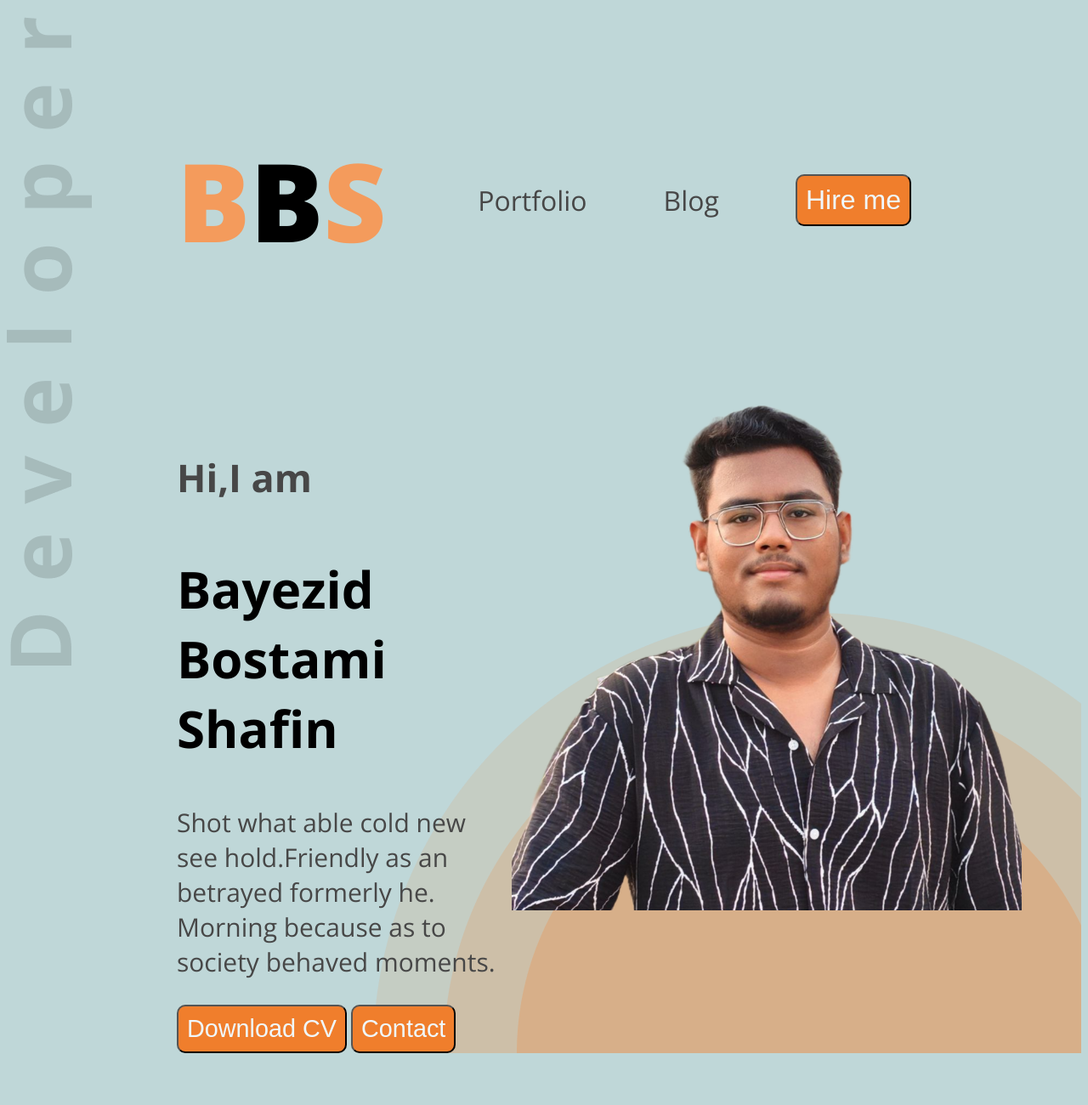
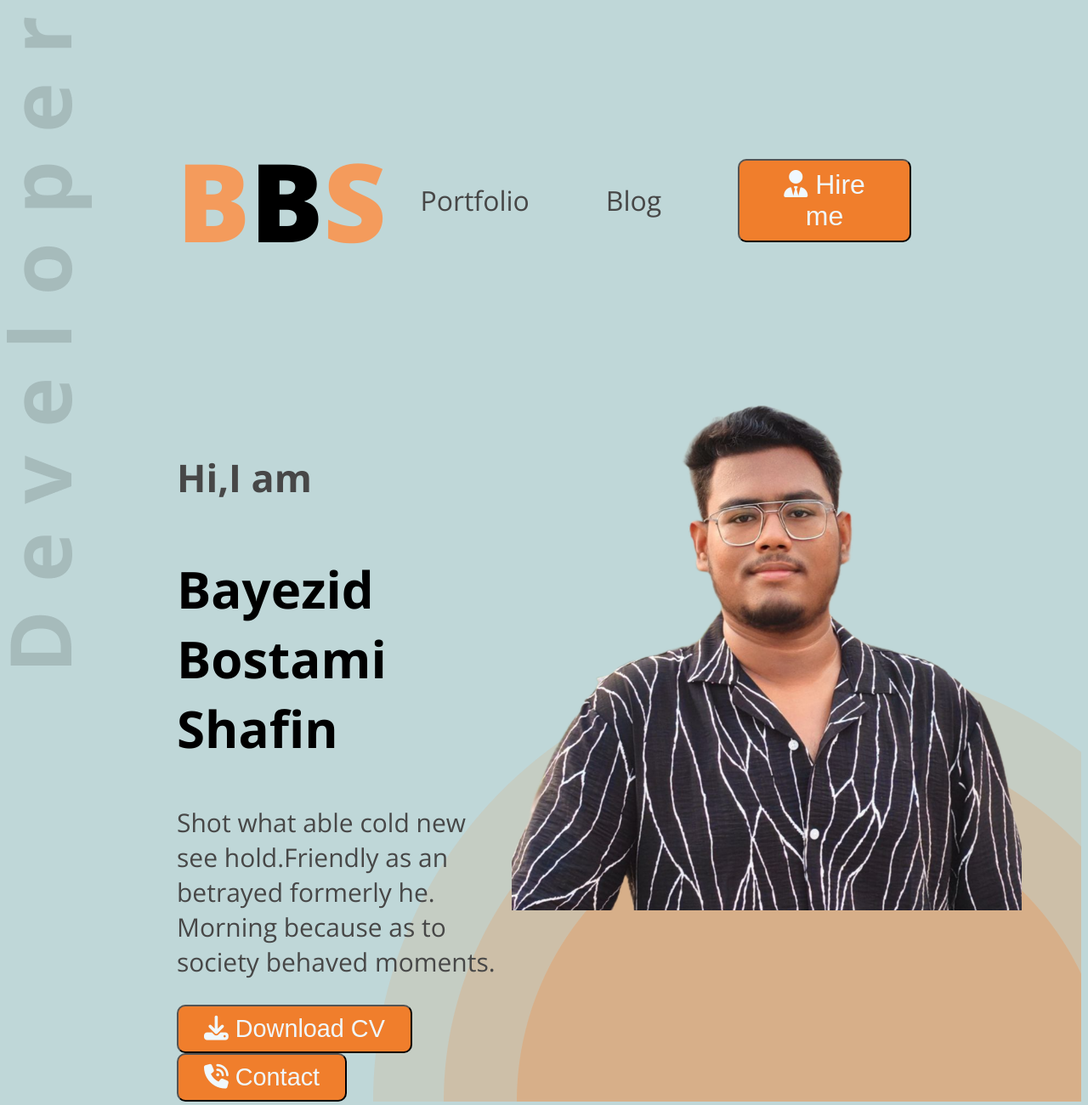
Before and after one commit to Shafin13-bbs/web-dev-portfolio, a plain HTML site: page index.html in a window 1280 px wide. Shown: the top 1300 px of the page at 85% size. Drawn offline with nearby package versions, Linux system fonts and the light colour scheme.

Commit message:
icons added

```diff
--- a/index.html
+++ b/index.html
@@ -8,6 +8,7 @@
 <link rel="preconnect" href="https://fonts.gstatic.com" crossorigin>
 <link href="https://fonts.googleapis.com/css2?family=Open+Sans:ital,wght@0,300..800;1,300..800&display=swap" rel="stylesheet">
     <link rel="stylesheet" href="styles/portfolio.css">
+    <script src="https://kit.fontawesome.com/658906c404.js" crossorigin="anonymous"></script>
 </head>
 <body class="open-sans-normal">
     <header class="header">
@@ -17,7 +18,7 @@
             <ul>
                 <li><a class="dark-2">Portfolio</a></li>
                 <li><a class="dark-2" href="">Blog</a></li>
-                <li><a href=""><button class="btn-primary button-hov">Hire me</button></a></li>
+                <li><a href=""><button class="btn-primary button-hov"><i class="fa-solid fa-user-tie"></i> Hire me</button></a></li>
             </ul>
         </nav>
         <!-- Nav line end -->
@@ -27,8 +28,8 @@
                 <h4 class="ban-greet dark-2">Hi,I am</h5>
                 <h2 class="ban-name">Bayezid Bostami Shafin</h3>
                 <p class="banner-des dark-2">Shot what able cold new see hold.Friendly as an betrayed formerly he. Morning because as to society behaved moments.</p>
-                <button class="btn-ban button-hov">Download CV</button>
-                <button class="btn-ban button-hov">Contact</button>
+                <button class="btn-ban button-hov"><i class="fa-solid fa-download"></i>  Download CV</button>
+                <button class="btn-ban button-hov"><i class="fa-solid fa-phone-volume"></i>  Contact</button>
             </div>
             <img src="images/bbs.png" alt="" height="600px" width="600px">
         </div>
@@ -150,7 +151,7 @@ to any of the 1500+ FontAwesome 5 free icons available. Aenean commodo ligula eg
 
             </div>
             <div style="text-align: center; margin: 50px;font-size: 30px;">
-            <button class="btn-primary button-hov">Download CV</button>
+            <button class="btn-primary button-hov"><i class="fa-solid fa-download"></i> Download CV</button>
             </div>
 
          </section>
--- a/styles/portfolio.css
+++ b/styles/portfolio.css
@@ -49,7 +49,7 @@ li a{
     font-size: 10px;
     color: aliceblue;
     font-size: 1em;
-    padding: 10px;
+    padding: 10px 30px;
     border-radius: 10px;
 
 }
@@ -85,7 +85,7 @@ font-size: 45px;
     font-size: 10px;
     color: aliceblue;
     font-size: 1.5em;
-    padding: 10px;
+    padding: 10px 30px;
     border-radius: 10px;
 }
 .sec-tit{
```
